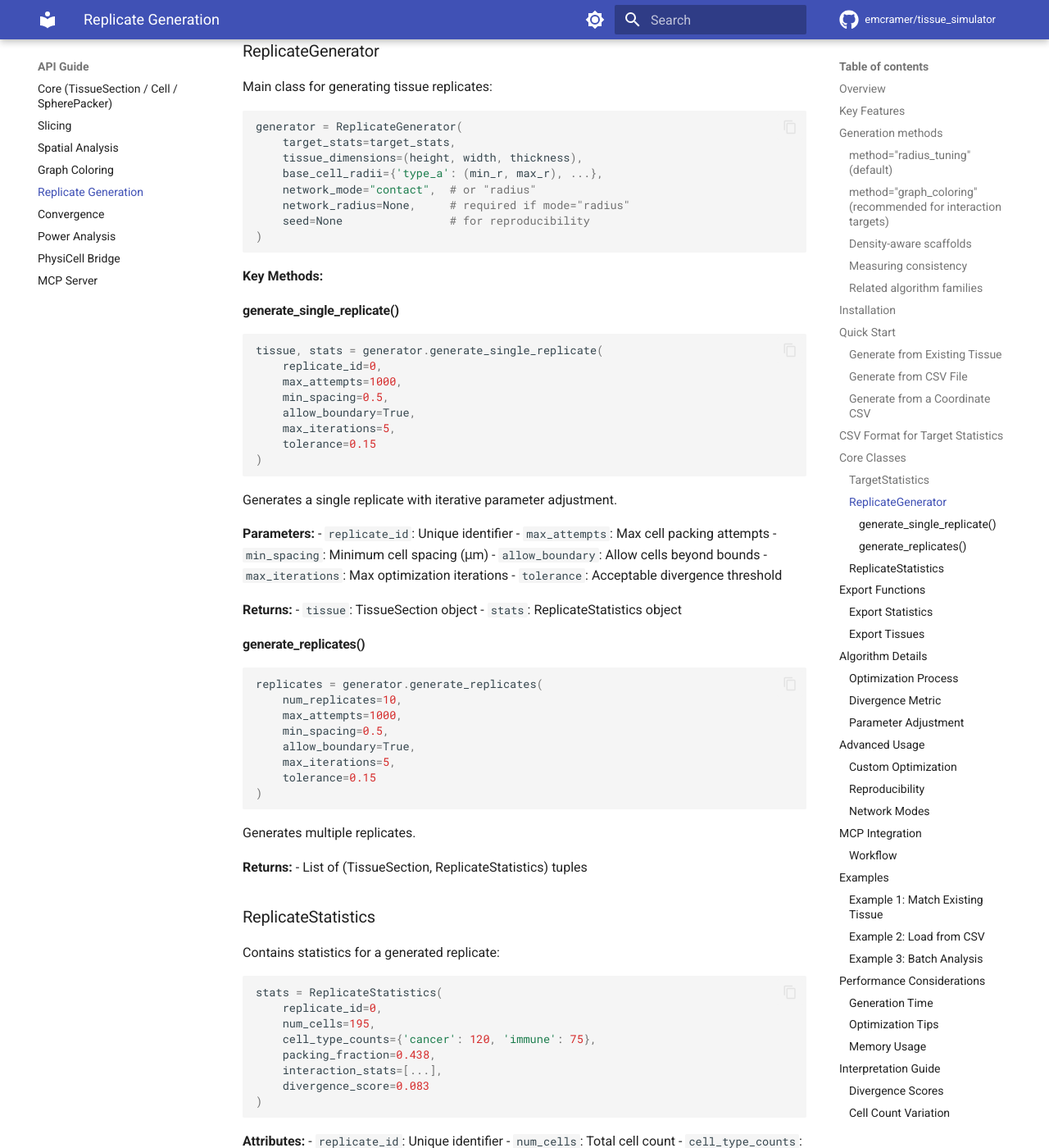
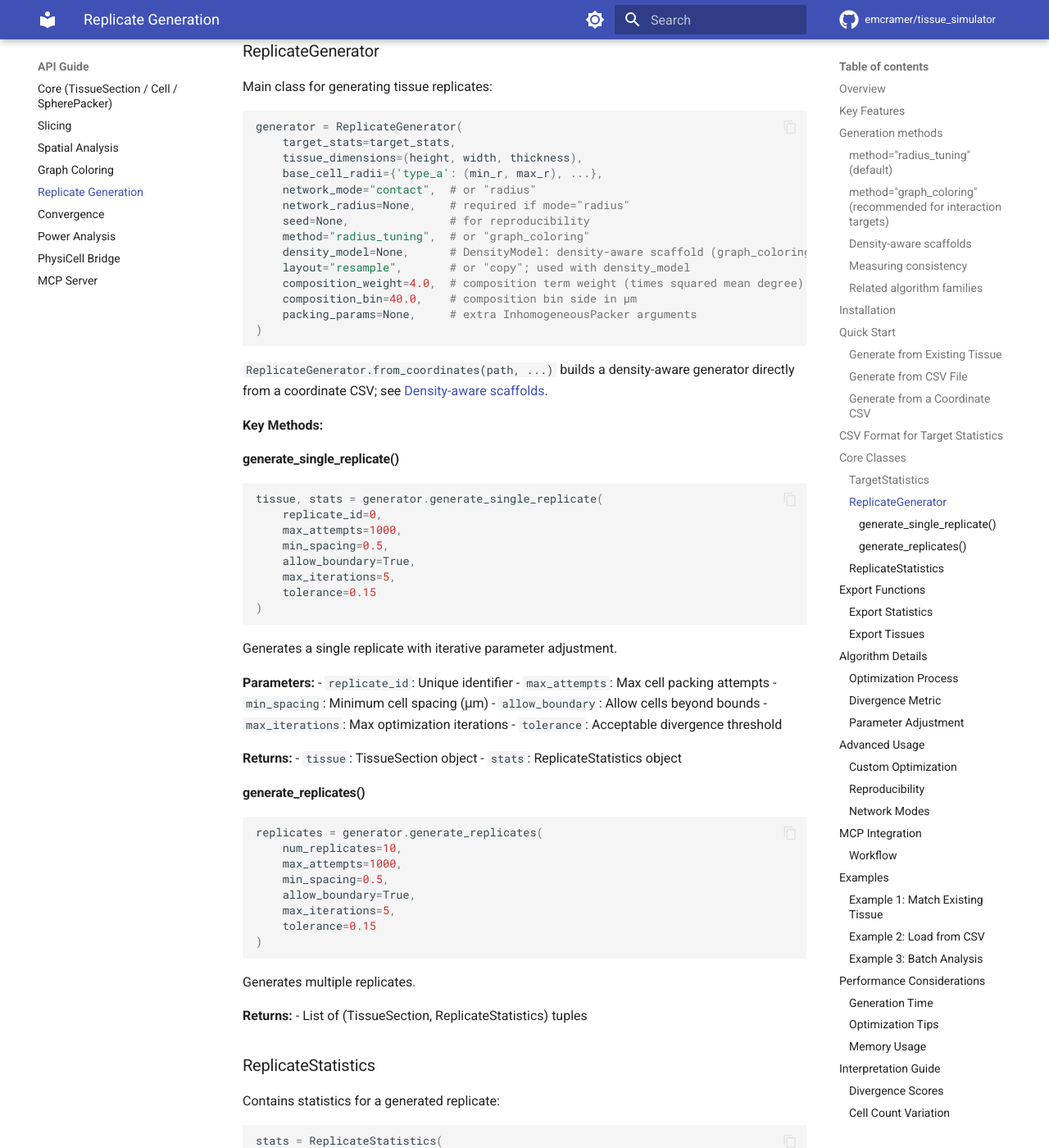
Before and after one commit to emcramer/tissue_simulator, an MkDocs documentation site: the page built from docs/api/replicate-generation.md, in a window 1280 px wide and 1400 px high, scrolled down 7066 px. Shown: the whole window at 82% size. Built offline with MkDocs 1.6.1 and Material for MkDocs 9.7.7, drawn with Linux system fonts in a browser that asks for light colours; comment, search, counter and statistics services are not loaded; the version menu is left out; some of the changed text lies outside the part shown.

Commit message:
Document density-aware options across API docs, README and design notes
Cover density_layout in the MCP guide, the new ReplicateGenerator arguments and ReplicateStatistics fields, the spatial-composition target in the graph-coloring guide, a README example, and the short-range diagnosis in the design notes.

````diff
--- a/docs/api/replicate-generation.md
+++ b/docs/api/replicate-generation.md
@@ -343,9 +343,19 @@
     base_cell_radii={'type_a': (min_r, max_r), ...},
     network_mode="contact",  # or "radius"
     network_radius=None,     # required if mode="radius"
-    seed=None                # for reproducibility
+    seed=None,               # for reproducibility
+    method="radius_tuning",  # or "graph_coloring"
+    density_model=None,      # DensityModel: density-aware scaffold (graph_coloring only)
+    layout="resample",       # or "copy"; used with density_model
+    composition_weight=4.0,  # composition term weight (times squared mean degree)
+    composition_bin=40.0,    # composition bin side in µm
+    packing_params=None,     # extra InhomogeneousPacker arguments
 )
 ```
+
+`ReplicateGenerator.from_coordinates(path, ...)` builds a density-aware
+generator directly from a coordinate CSV; see
+[Density-aware scaffolds](#density-aware-scaffolds).
 
 **Key Methods:**
 
@@ -414,6 +424,12 @@
 - `packing_fraction`: Volume fraction
 - `interaction_stats`: Measured interactions
 - `divergence_score`: Divergence from target (lower = better)
+- `packing_report`: `PackingReport.to_dict()` of the replicate's scaffold
+  (density-aware replicates only)
+- `composition_error`: Fraction of cells whose type would have to move between
+  composition bins to match the layout (density-aware replicates only)
+- `layout_flags`: Layout mode (for example `"mode:resample"`) followed by the
+  density model's flags (density-aware replicates only)
 
 ## Export Functions
 
````
Also changed, not shown: README.md (+17 -1 lines), docs/api/graph-coloring.md (+7 -0 lines), docs/api/mcp.md (+9 -0 lines), docs/notes/density-aware-packing.md (+10 -0 lines).
